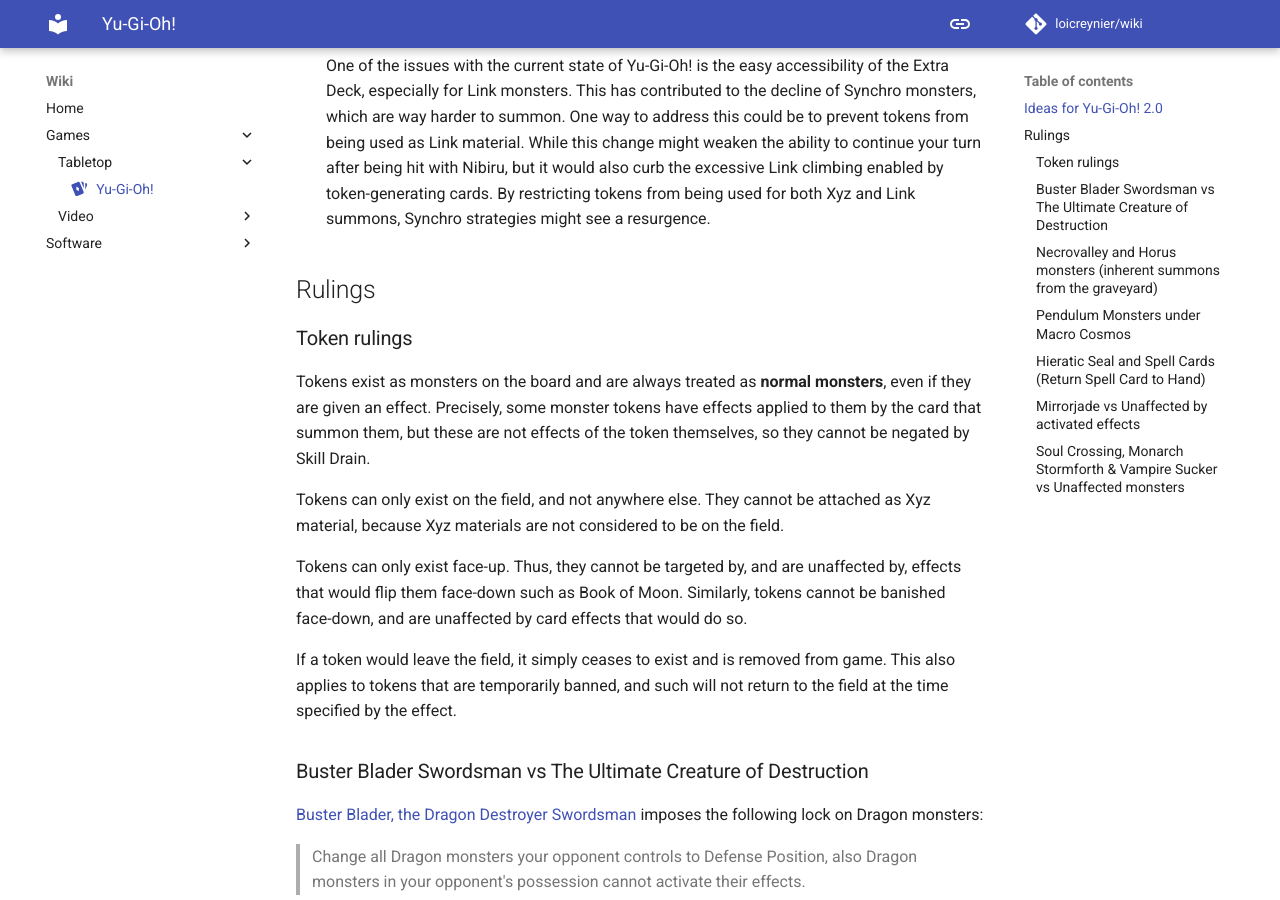
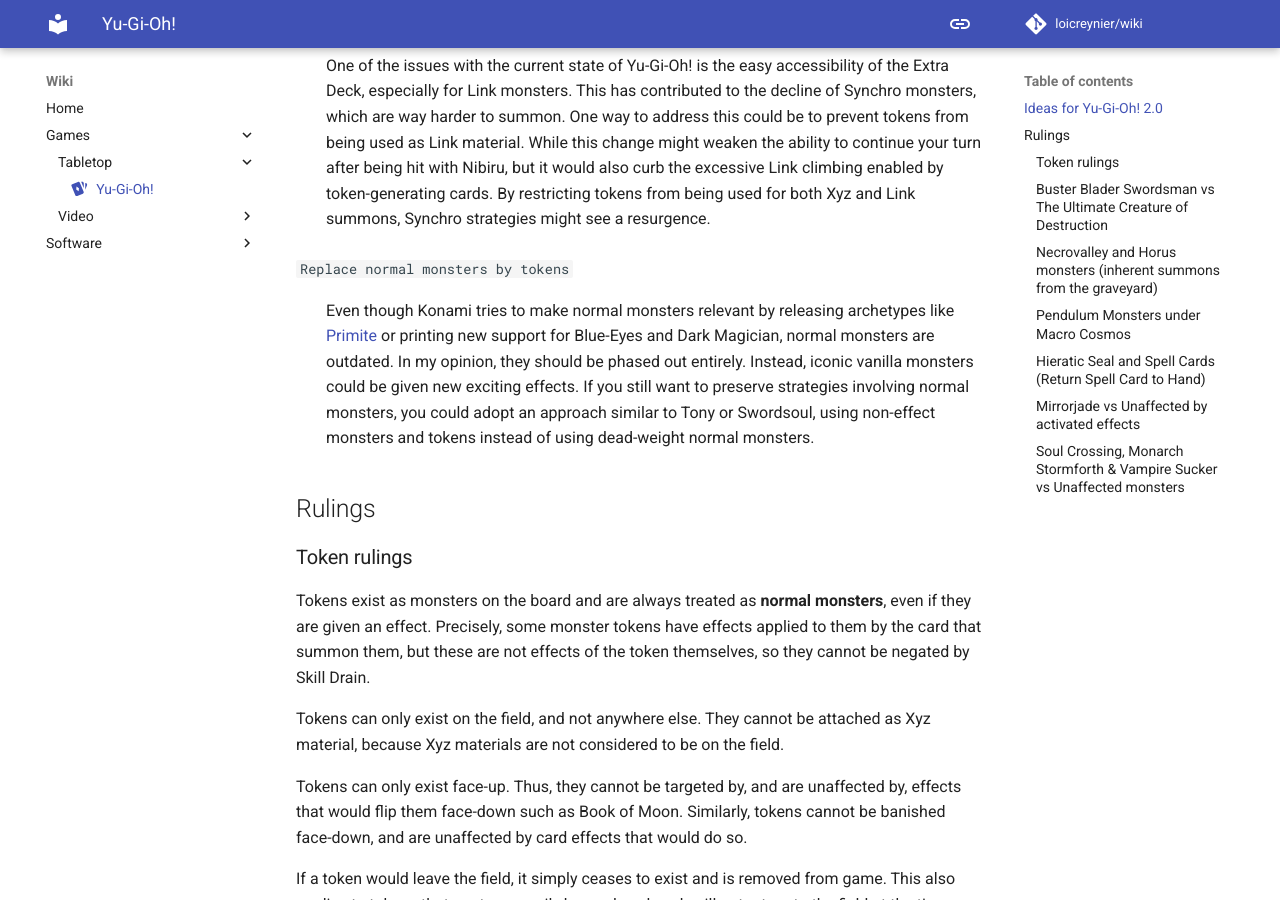
Before and after one commit to loicreynier/wiki, an MkDocs documentation site: the page built from docs/games/tabletop/yugioh.md, in a window 1280 px wide and 900 px high, scrolled down 1408 px. Built offline with MkDocs 1.6.1 and Material for MkDocs 9.7.7, drawn with Linux system fonts in a browser that asks for light colours; comment, search, counter and statistics services are not loaded.

Commit message:
docs(yugioh): add no more normal monsters idea

```diff
--- a/docs/games/tabletop/yugioh.md
+++ b/docs/games/tabletop/yugioh.md
@@ -78,9 +78,20 @@
     By restricting tokens from being used for both Xyz and Link summons,
     Synchro strategies might see a resurgence.
 
+`Replace normal monsters by tokens`
+
+:   Even though Konami tries to make normal monsters relevant by releasing archetypes like [Primite]
+    or printing new support for Blue-Eyes and Dark Magician, normal monsters are outdated.
+    In my opinion, they should be phased out entirely.
+    Instead, iconic vanilla monsters could be given new exciting effects.
+    If you still want to preserve strategies involving normal monsters,
+    you could adopt an approach similar to Tony or Swordsoul,
+    using non-effect monsters and tokens instead of using dead-weight normal monsters.
+
 <!-- markdownlint-disable MD053 (cannot detect reference in indented block)-->
 
 [Primeval Planet Perlereino]: https://yugipedia.com/wiki/Primeval_Planet_Perlereino
+[Primite]: https://yugipedia.com/wiki/Primite
 
 <!-- markdownlint-enable MD053 -->
 <!-- prettier-ignore-end -->
```
